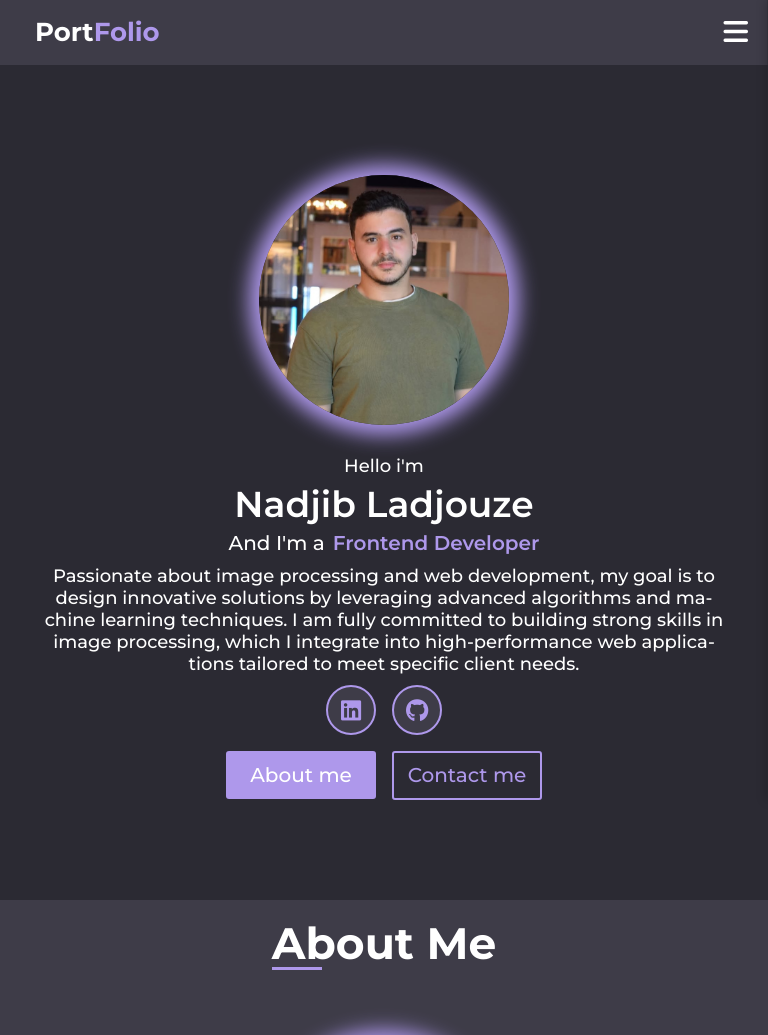
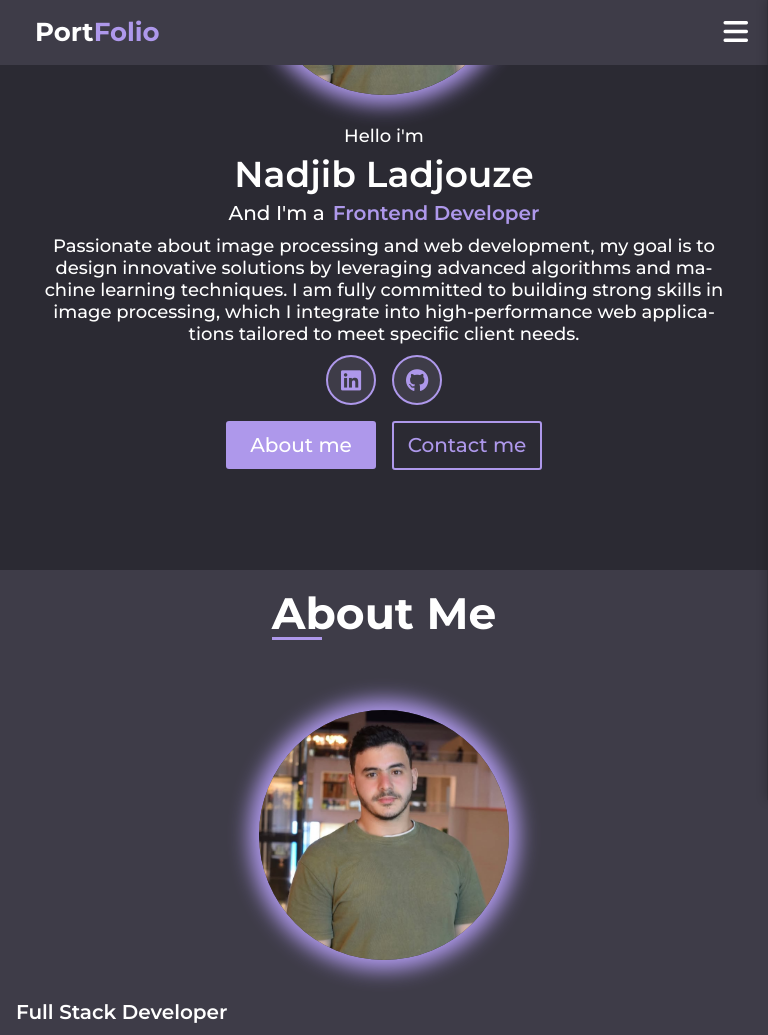
Before and after one commit to Lacomine02/Zer, a Django app: page / in a window 768 px wide. Shown: the top 1035 px of the page. Run offline with Django 5.2, Linux system fonts and the light colour scheme; data comes from the database, SQL or seed files in the repository.

Commit message:
last_version_inchallah

```diff
--- a/portfolioapp/static/portfolioapp/css/style.css
+++ b/portfolioapp/static/portfolioapp/css/style.css
@@ -996,16 +996,7 @@ footer{margin-top:3rem;}
 }
 
 
-@media screen and (min-width: 810px) and (max-width: 1024px) {
 
-
-  .container-infos-picture {
-    margin: 400px auto 0px auto;
-  }
-
-
-
-}
 @media screen and (min-width: 769px) and (max-width: 1440px){
     .container1{
         margin-top: 50px;
@@ -1036,7 +1027,7 @@ footer{margin-top:3rem;}
     align-items: center;
     gap: 30px;
     width: 90%;
-    margin: 400px auto 0px auto;
+    margin: 200px auto 0px auto;
     height: 50vh;
     padding: 0;
   }
@@ -1161,11 +1152,20 @@ footer{margin-top:3rem;}
     cursor: pointer;
 }
 
+@media screen and (min-width: 810px) and (max-width: 1080px) {
+  .container-infos-picture {
+    margin: 400px auto 0px auto;
+  }
+}
 
 /* Version mobile */
 /* large */
 @media screen and (max-width: 768px) {
 
+    .container-infos-picture, .section-about-me, .section-projects{
+        margin: 70px auto 0px auto;
+        padding-bottom: 0;
+    }
     .mini-description p{text-align: center;}
     .sep{margin-bottom: 10px;}
     .container-infos-picture{margin-bottom: 0;}
@@ -1404,13 +1404,10 @@ footer{margin-top:3rem;}
         text-align: center;
         font-size: 17px;
     }
-    .container-infos-picture{margin-top: 240px;}
-
 }
 
 @media screen and (max-width: 380px) and (max-height: 680px)
 {
-    .container-infos-picture{margin-top: 213px;}
     .picture{
         width: 160px;
         height: 160px;
```
